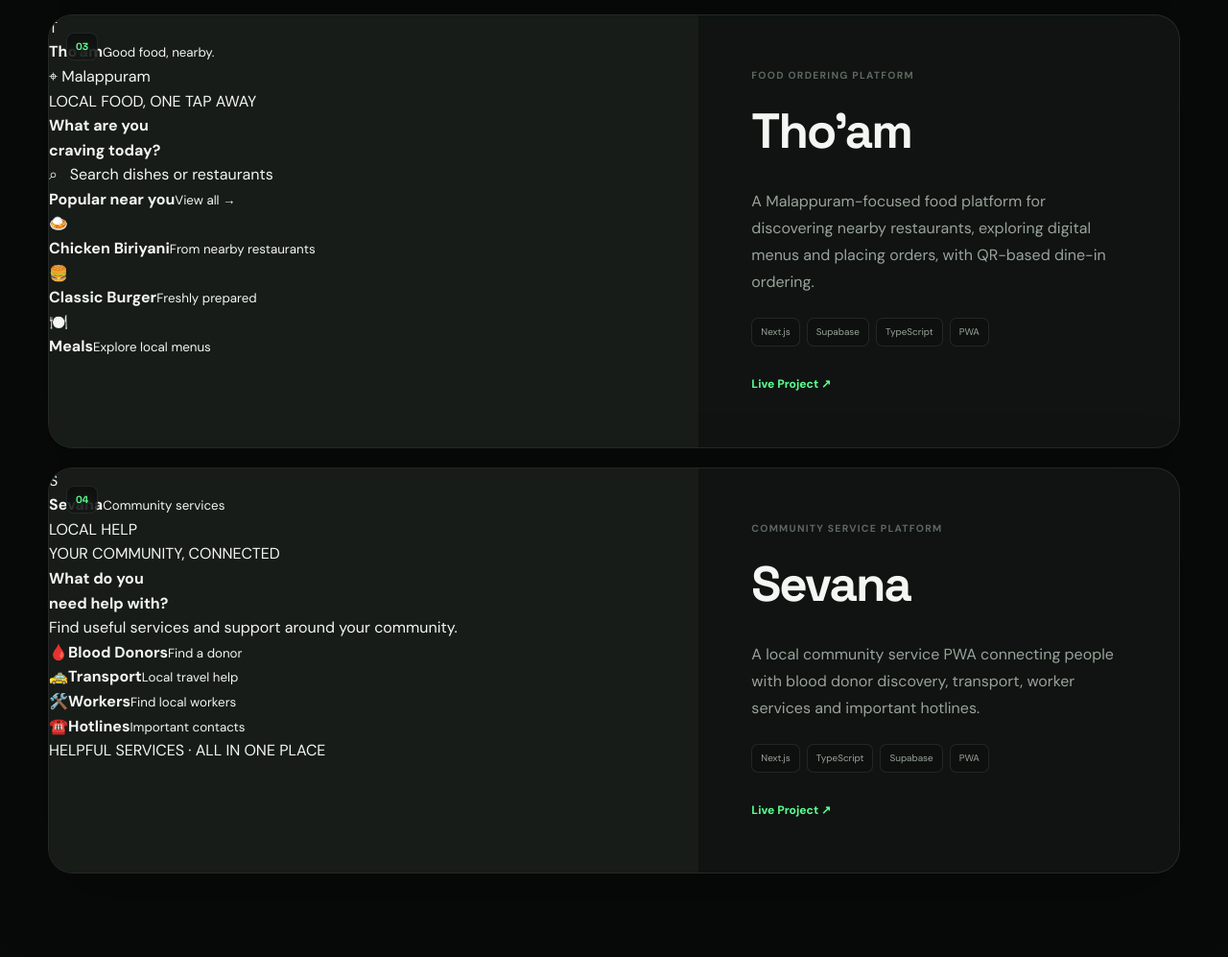
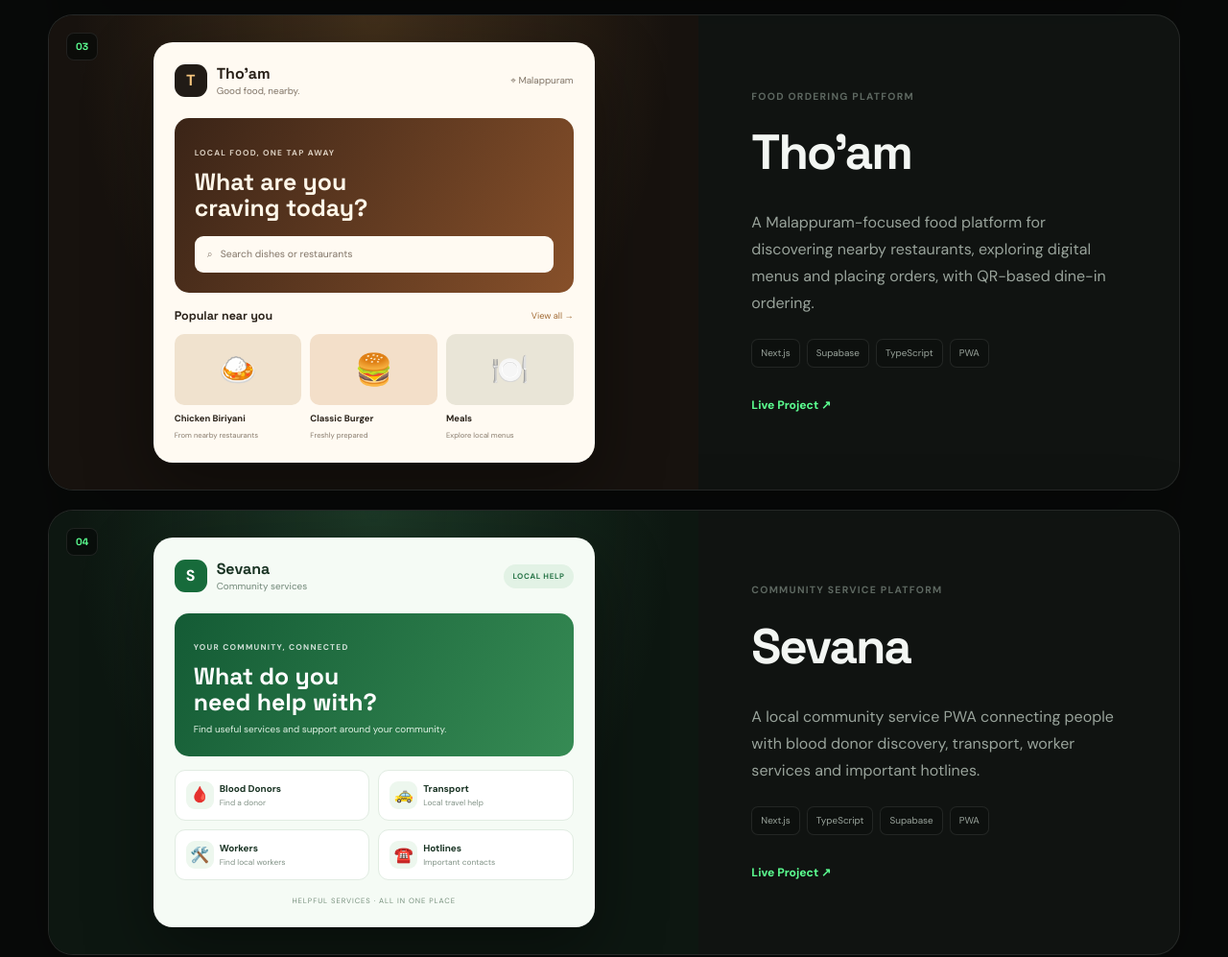
Before and after one commit to aflahalungal77-lab/Af-Portfolio, a plain HTML site: page index.html in a window 1280 px wide. Shown: the part 4900-5897 px from the top of the page at 96% size. Drawn offline with nearby package versions, Linux system fonts and the light colour scheme.

Commit message:
Add food ordering and community service project visuals

```diff
--- a/css/style.css
+++ b/css/style.css
@@ -624,3 +624,69 @@ body.light .floating-card { background: rgba(255,255,255,.88); }
   .zoro-preview { min-height: 310px; padding: 22px; }
   .zoro-chat { min-height: 220px; }
 }
+
+
+/* Tho'am food ordering project preview */
+.thoam-preview {
+  display: grid; place-items: center; padding: 28px;
+  background: radial-gradient(ellipse at 50% 0%, rgba(236,164,78,.2), transparent 65%), #17120e;
+}
+.food-app {
+  width: min(100%, 460px); padding: 22px; border-radius: 20px;
+  background: #fffaf2; color: #282018; box-shadow: 0 25px 70px rgba(0,0,0,.38);
+  font-family: "DM Sans", sans-serif;
+}
+.food-head, .food-brand, .food-location, .food-section-title { display:flex; align-items:center; }
+.food-head, .food-section-title { justify-content:space-between; }
+.food-brand { gap:10px; }
+.food-logo { display:grid; place-items:center; width:34px; height:34px; border-radius:11px; background:#211b16; color:#f5c47d; font-weight:800; }
+.food-brand strong, .food-brand small { display:block; }
+.food-brand strong { font:700 1rem "Space Grotesk"; }
+.food-brand small, .food-location { color:#817568; font-size:.62rem; }
+.food-hero { margin:20px 0 16px; padding:21px; border-radius:15px; color:#fff7e9; background:linear-gradient(120deg,#3a2417,#87502a); }
+.food-hero > span, .service-welcome > span { font-size:.52rem; letter-spacing:.15em; font-weight:700; opacity:.8; }
+.food-hero h4, .service-welcome h4 { margin:8px 0 15px; font:700 1.55rem/1.08 "Space Grotesk"; }
+.food-search { padding:11px 13px; border-radius:9px; background:#fffaf2; color:#817568; font-size:.65rem; }
+.food-section-title { margin:0 0 11px; }
+.food-section-title strong { font:700 .78rem "Space Grotesk"; }
+.food-section-title small { color:#a16a35; font-size:.58rem; }
+.food-grid { display:grid; grid-template-columns:repeat(3,1fr); gap:9px; }
+.food-item { min-width:0; }
+.food-photo { height:74px; display:grid; place-items:center; border-radius:10px; font-size:2rem; background:#f0e2ce; }
+.food-burger { background:#f3dfc9; } .food-meals { background:#e9e5d7; }
+.food-item strong, .food-item small { display:block; }
+.food-item strong { margin-top:7px; font-size:.59rem; }
+.food-item small { margin-top:3px; color:#887c6d; font-size:.48rem; }
+
+/* Sevana community services project preview */
+.sevana-preview {
+  display:grid; place-items:center; padding:28px;
+  background:radial-gradient(ellipse at 50% 0%,rgba(88,190,124,.2),transparent 65%),#0d1711;
+}
+.service-app {
+  width:min(100%,460px); padding:22px; border-radius:20px;
+  background:#f5fbf5; color:#193323; box-shadow:0 25px 70px rgba(0,0,0,.38);
+  font-family:"DM Sans",sans-serif;
+}
+.service-head, .service-brand { display:flex; align-items:center; }
+.service-head { justify-content:space-between; }
+.service-brand { gap:10px; }
+.service-logo { display:grid; place-items:center; width:34px; height:34px; border-radius:11px; background:#176b3b; color:white; font-weight:800; }
+.service-brand strong, .service-brand small { display:block; }
+.service-brand strong { font:700 1rem "Space Grotesk"; }
+.service-brand small { color:#718778; font-size:.62rem; }
+.service-pill { padding:6px 9px; border-radius:30px; background:#e2f2e5; color:#287548; font-size:.5rem; font-weight:700; letter-spacing:.08em; }
+.service-welcome { margin:20px 0 14px; padding:20px; border-radius:15px; color:white; background:linear-gradient(120deg,#145b35,#368b54); }
+.service-welcome h4 { margin-bottom:7px; }
+.service-welcome p { margin:0; max-width:270px; color:#e0f2e4; font-size:.62rem; line-height:1.5; }
+.service-grid { display:grid; grid-template-columns:repeat(2,1fr); gap:9px; }
+.service-tile { display:grid; grid-template-columns:35px 1fr; align-items:center; padding:11px; border:1px solid #e1ece2; border-radius:11px; background:#fff; }
+.service-tile b { grid-row:span 2; display:grid; place-items:center; width:29px; height:29px; border-radius:9px; background:#edf7ee; font-size:1rem; }
+.service-tile strong { font-size:.62rem; }
+.service-tile small { color:#819286; font-size:.52rem; }
+.service-footer { margin-top:15px; text-align:center; color:#78917e; font-size:.48rem; letter-spacing:.12em; }
+@media (max-width:760px) {
+  .thoam-preview, .sevana-preview { padding:18px; }
+  .food-app, .service-app { padding:16px; }
+  .food-photo { height:60px; }
+}
```
